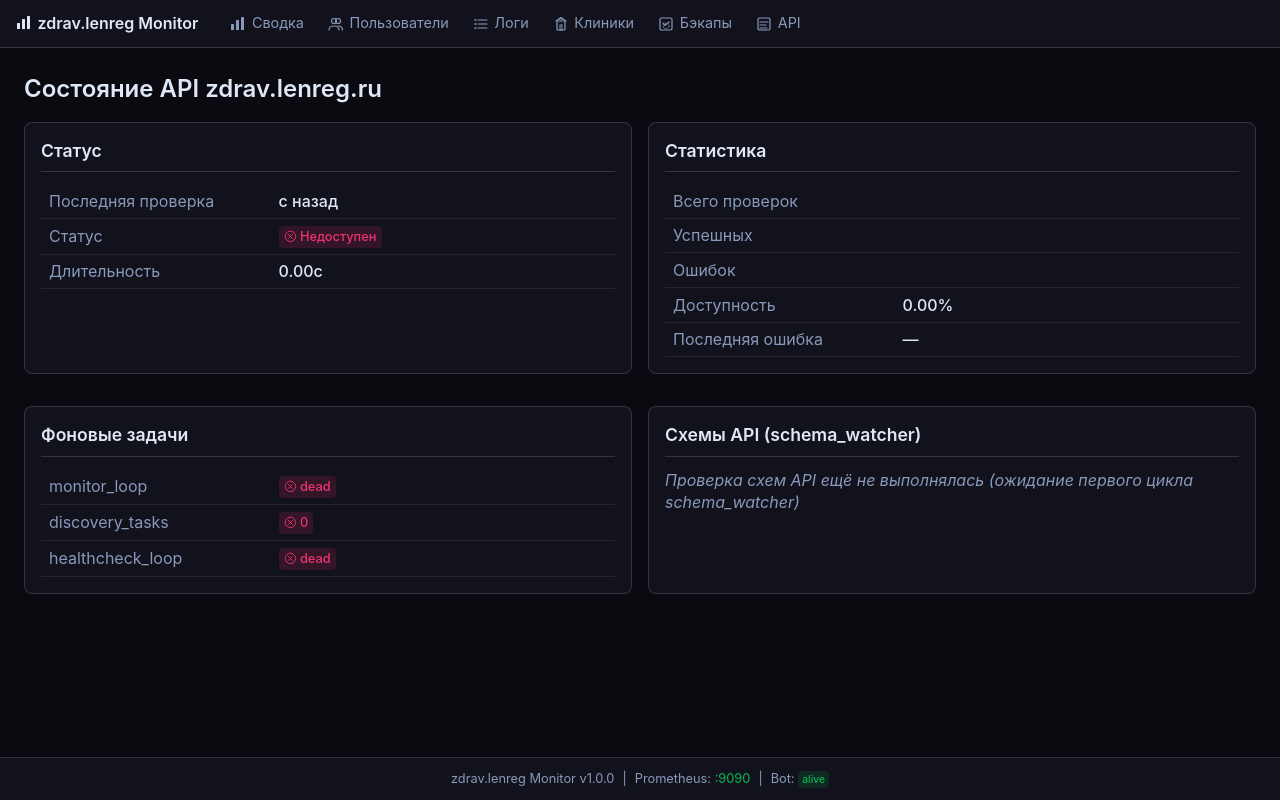
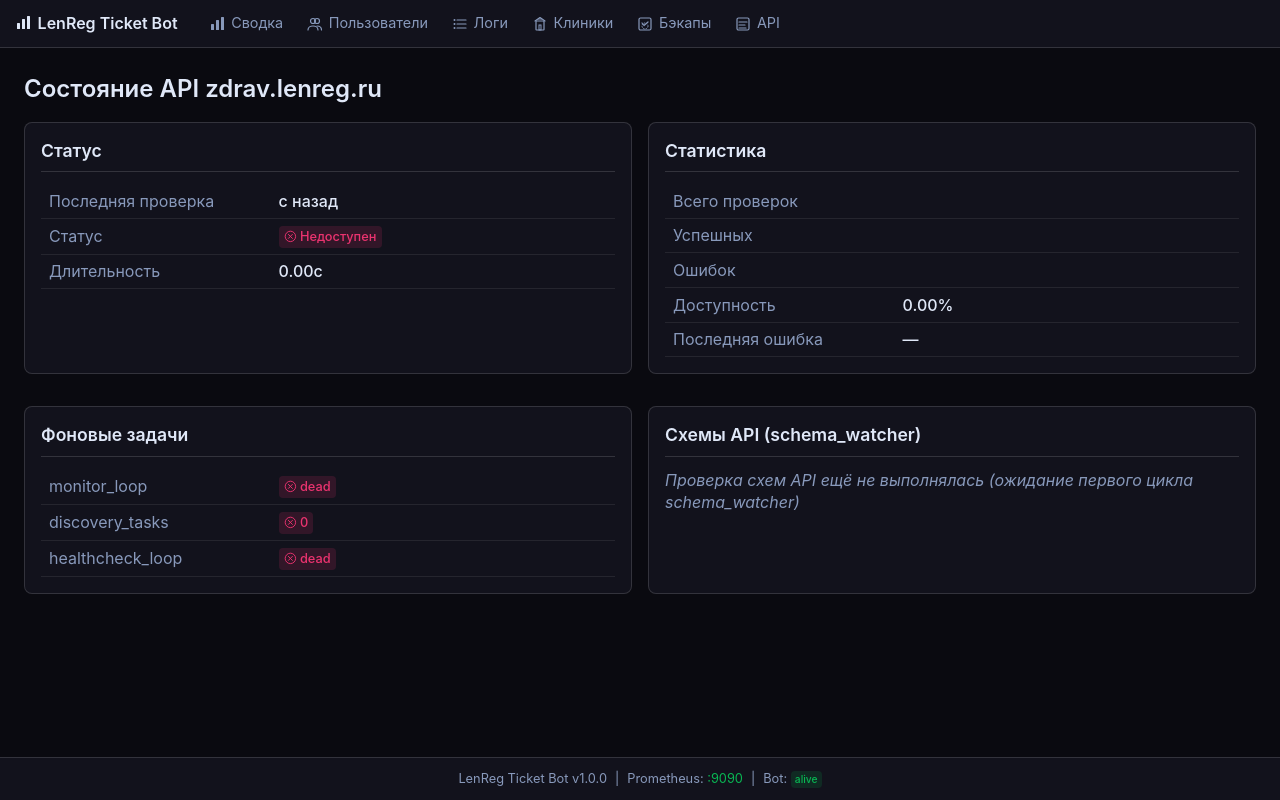
Before and after one commit to acidmsg/lenreg-ticket-bot, a Python web app: template src/web/templates/api_status.html in a window 1280 px wide. Run offline with Jinja, Linux system fonts and the light colour scheme; the template is opened without the code that fills it, so the values that code supplies are empty.

Commit message:
chore: replace ZdravLenReg -> LenReg Ticket Bot in templates + dockerignore cleanup

```diff
--- a/src/web/templates/api_status.html
+++ b/src/web/templates/api_status.html
@@ -1,5 +1,5 @@
-{% extends "base.html" %} {% import "macros.html" as macros %} {% block title %}API Status —
-ZdravLenReg Dashboard{% endblock %} {% block content %}
+{% extends "base.html" %} {% import "macros.html" as macros %} {% block title %}API Status — LenReg
+Ticket Bot Dashboard{% endblock %} {% block content %}
 <h1>Состояние API zdrav.lenreg.ru</h1>
 
 <div class="grid-2col">
--- a/src/web/templates/backups.html
+++ b/src/web/templates/backups.html
@@ -1,5 +1,5 @@
-{% extends "base.html" %} {% block title %}Резервное копирование — ZdravLenReg Dashboard{% endblock
-%} {% block content %} {% if api_key %}
+{% extends "base.html" %} {% block title %}Резервное копирование — LenReg Ticket Bot Dashboard{%
+endblock %} {% block content %} {% if api_key %}
 <meta name="x-api-key" content="{{ api_key }}" />
 {% endif %}
 
--- a/src/web/templates/base.html
+++ b/src/web/templates/base.html
@@ -3,7 +3,7 @@
   <head>
     <meta charset="UTF-8" />
     <meta name="viewport" content="width=device-width, initial-scale=1.0" />
-    <title>{% block title %}ZdravLenReg Dashboard{% endblock %}</title>
+    <title>{% block title %}LenReg Ticket Bot Dashboard{% endblock %}</title>
     <link rel="stylesheet" href="/static/dashboard.css" />
   </head>
 
@@ -15,7 +15,7 @@
           <rect x="6" y="4" width="3" height="10" rx="0.5" fill="currentColor" />
           <rect x="11" y="1" width="3" height="13" rx="0.5" fill="currentColor" />
         </svg>
-        zdrav.lenreg Monitor
+        LenReg Ticket Bot
       </div>
       <div class="nav-links">
         <a href="/" class="{% if request.url.path == '/' %}active{% endif %}">
@@ -187,7 +187,7 @@
     <main class="container">{% block content %}{% endblock %}</main>
 
     <footer class="footer">
-      <span>zdrav.lenreg Monitor v1.0.0</span>
+      <span>LenReg Ticket Bot v1.0.0</span>
       <span>|</span>
       <span>
         Prometheus:
--- a/src/web/templates/logs.html
+++ b/src/web/templates/logs.html
@@ -1,5 +1,5 @@
 {% extends "base.html" %} {% import "macros.html" as macros %} {% block title %}Лог мониторинга —
-ZdravLenReg Dashboard{% endblock %} {% block content %}
+LenReg Ticket Bot Dashboard{% endblock %} {% block content %}
 <h1>Лог мониторинга</h1>
 
 <div class="card">
--- a/src/web/templates/summary.html
+++ b/src/web/templates/summary.html
@@ -1,5 +1,5 @@
-{% extends "base.html" %} {% import "macros.html" as macros %} {% block title %}Сводка — ZdravLenReg
-Dashboard{% endblock %} {% block content %}
+{% extends "base.html" %} {% import "macros.html" as macros %} {% block title %}Сводка — LenReg
+Ticket Bot Dashboard{% endblock %} {% block content %}
 <h1>Сводка</h1>
 
 <div class="grid-2col">
```
Also changed, not shown: src/web/templates/clinics.html (+7 -6 lines), src/web/templates/user_detail.html (+14 -11 lines), src/web/templates/users.html (+6 -5 lines), 1 other file.
